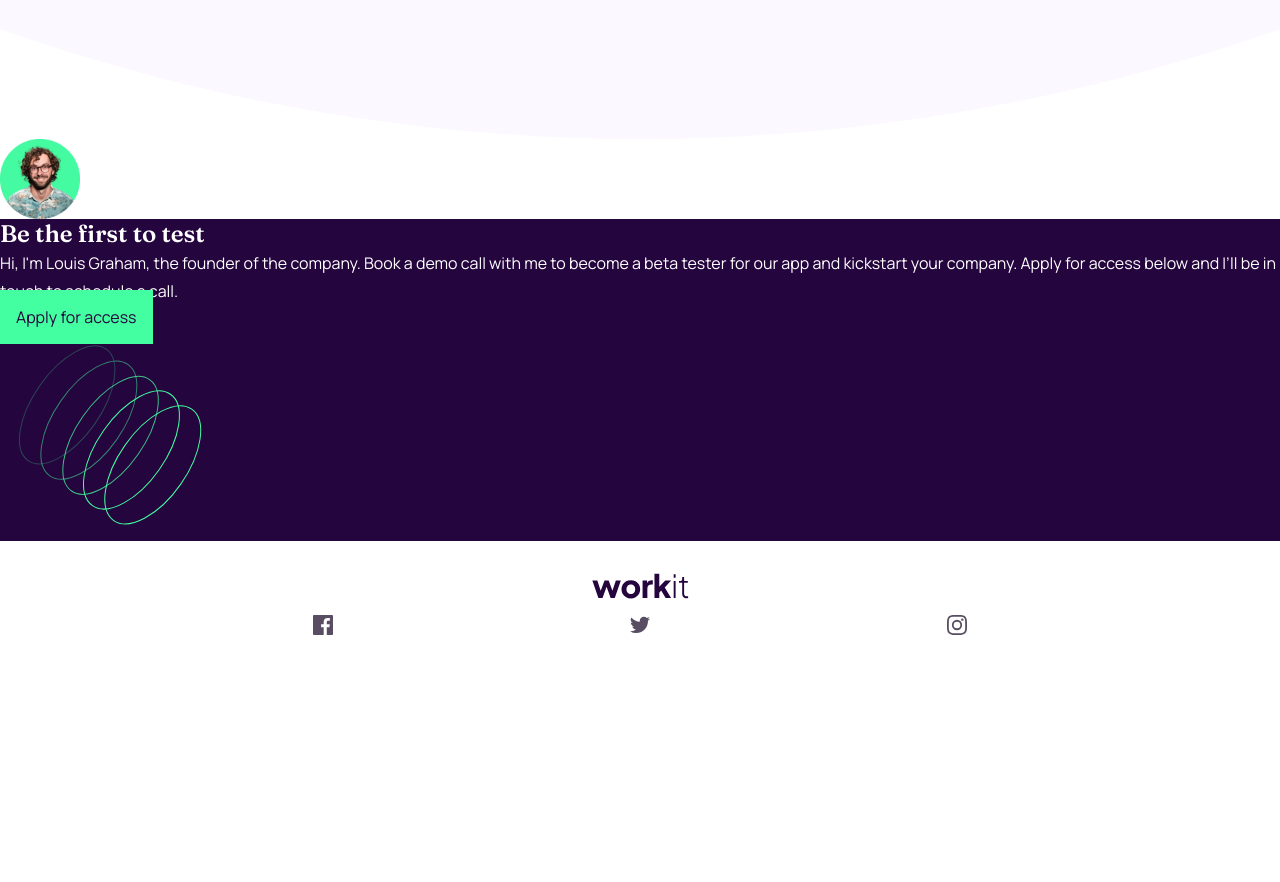
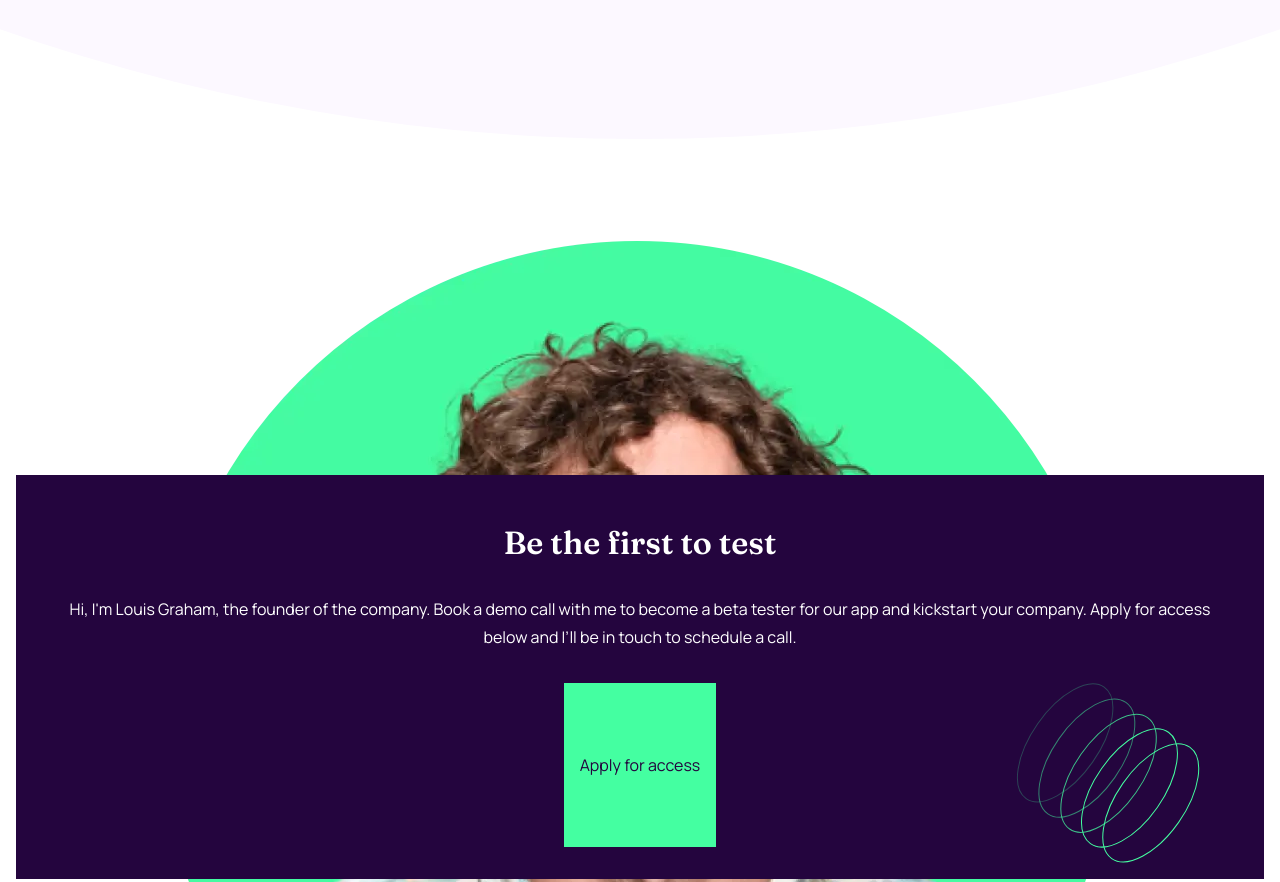
Before and after one commit to amyspencerproject/workit-landing-page, a plain HTML site: page index.html in a window 1280 px wide. Shown: the part 1440-2322 px from the top of the page. Before the commit the page ends 2123 px from the top, so only its background shows below. Drawn offline with Linux system fonts and the light colour scheme.

Commit message:
Styled action and footer sections for moblie

```diff
--- a/index.html
+++ b/index.html
@@ -84,11 +84,13 @@
         alt="Headshot of founder Louis Graham smiling with lots of curly hair" class="founder-avatar">
       <div class="action-callout">
 
-        <h2>Be the first to test</h2>
-        <p>Hi, I'm Louis Graham, the founder of the company. Book a demo call with me to become a
+        <h2 class="action-header">Be the first to test</h2>
+        <p class="action-text">Hi, I'm Louis Graham, the founder of the company. Book a demo call with me to become a
           beta tester for our app and kickstart your company. Apply for access below and I’ll be
           in touch to schedule a call.</p>
-        <a class="action-apply primary-cta" href="#">Apply for access</a>
+        <a class="action-apply primary-cta" href="#">
+          <p>Apply for access</p>
+        </a>
         <img class="bg-pattern-bottom" src="./assets/images/bg-pattern-3.svg" alt="">
       </div>
     </div>
@@ -101,9 +103,9 @@
     </div>
 
     <div class="social-icons">
-      <img src="./assets/images/icon-facebook.svg" alt="" class="icon-fb">
-      <img src="./assets/images/icon-twitter.svg" alt="" class="icon-twitter">
-      <img src="./assets/images/icon-instagram.svg" alt="" class="icon-insta">
+      <img src="./assets/images/icon-facebook.svg" alt="" class="icon-fb icons">
+      <img src="./assets/images/icon-twitter.svg" alt="" class="icon-twitter icons">
+      <img src="./assets/images/icon-instagram.svg" alt="" class="icon-insta icons">
     </div>
   </footer>
 
--- a/styles.css
+++ b/styles.css
@@ -322,19 +322,54 @@ header {
     margin: 0 -0.75rem;
 }
 
+.action {
+    display: grid;
+    grid-template-columns: repeat(8, 1fr);
+    margin-bottom: 3rem;
+    margin-top: 20rem;
+    position: relative;
+    z-index: -1;
+}
+
 .founder-avatar {
-    vertical-align: center;
-    width: 5rem;
-    height: 5rem;
+    grid-column: 2 / 8;
+    position: absolute;
+    top: -50%;
+    z-index: 1;
 }
 
 .action-callout {
     background-color: #24053E;
     color: #FFFFFF;
+    display: grid;
+    grid-template-columns: repeat(4, 1fr);
+    grid-column: 1 / -1;
+    grid-template-rows: auto, 1fr;
+    justify-items: center;
+    margin: 1rem;
+    z-index: 2;
+}
+
+.action-header {
+    font-size: 2rem;
+    grid-column: 1 /-1;
+    margin-top: 3rem;
+    margin-bottom: 1rem;
+}
+
+.action-text {
+    grid-column: 1 /-1;
+    margin: 1rem 2rem;
+    text-align: center;
 }
 
 .action-apply {
     padding: 1rem;
+    grid-column: 2 / 4;
+    margin: 1rem 0 2rem 0;
+    display: flex;
+    flex-direction: column;
+    justify-content: center;
 }
 
 .bg-pattern-bottom {
@@ -355,13 +390,18 @@ header {
     width: 100%;
     display: flex;
     justify-content: center;
+    margin-bottom: 2rem;
 }
 
 .social-icons {
     display: flex;
-    justify-content: space-evenly;
+    justify-content: center;
     padding: 1rem;
     width: 100%;
+}
+
+.icons {
+    padding: 0 1rem;
 }
 
 
```
